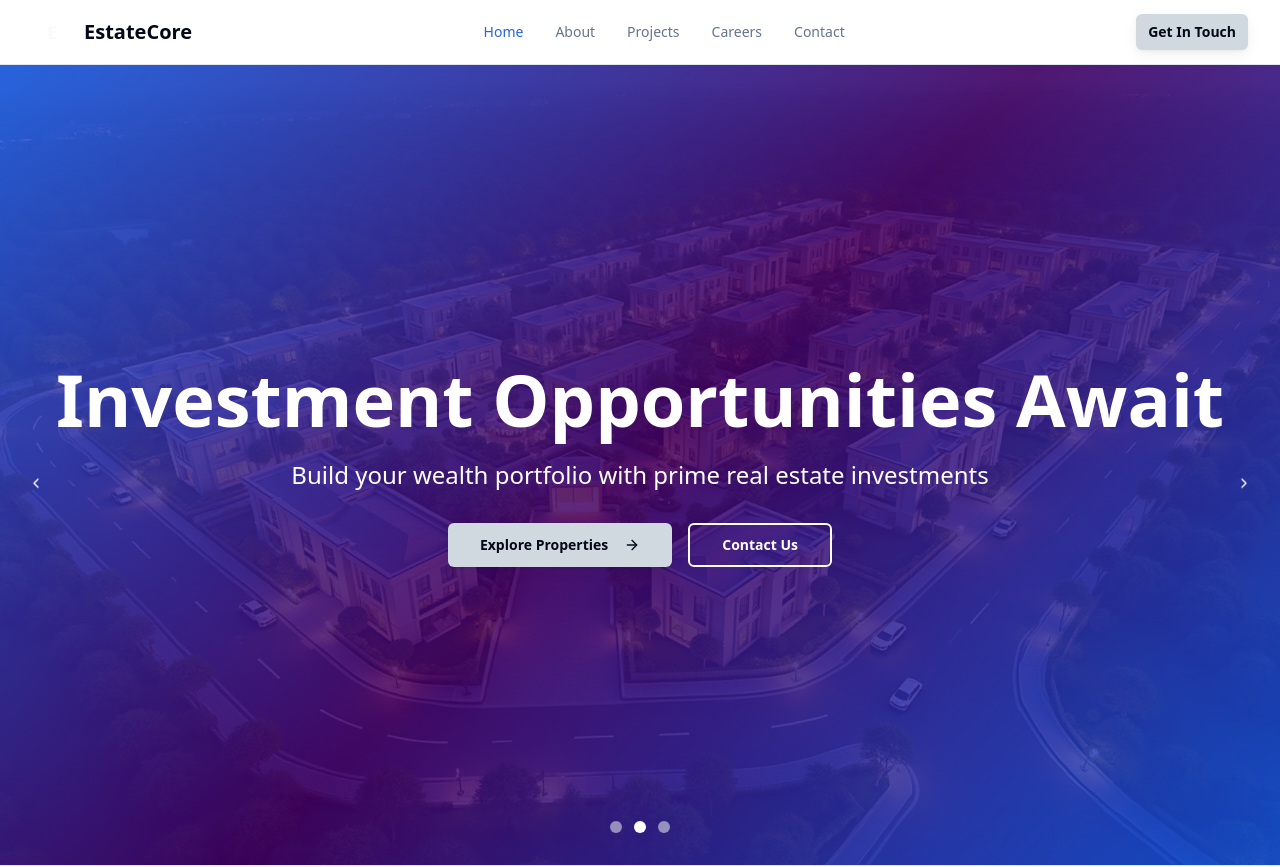
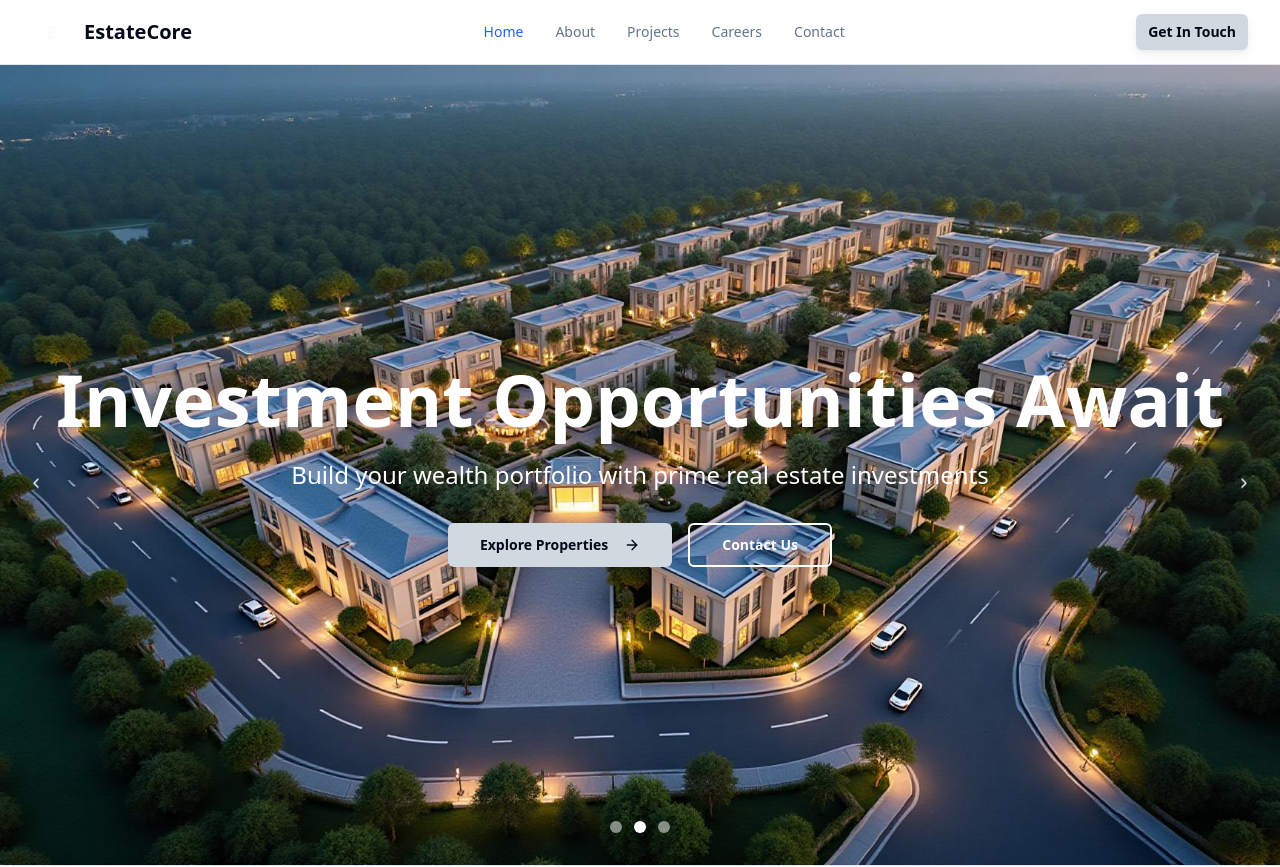
Before and after one commit to JMRealtors/JM_Realtor_s, a React (Vite) app: page / in a window 1280 px wide. Shown: the top 867 px of the page. Built offline with nearby package versions, Linux system fonts and the light colour scheme.

Commit message:
Remove hero gradient

```diff
--- a/src/components/sections/Hero.tsx
+++ b/src/components/sections/Hero.tsx
@@ -57,7 +57,6 @@ export function Hero() {
             alt={banner.title}
             className="w-full h-full object-cover"
           />
-          <div className="absolute inset-0 bg-gradient-overlay" />
         </div>
       ))}
 
```
